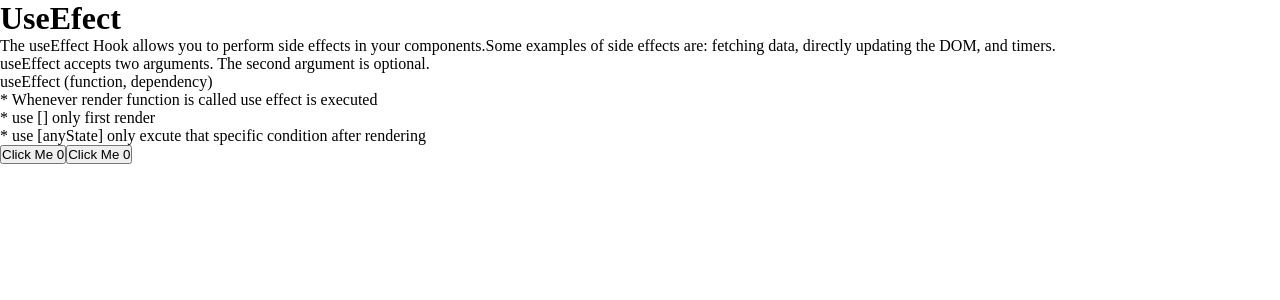
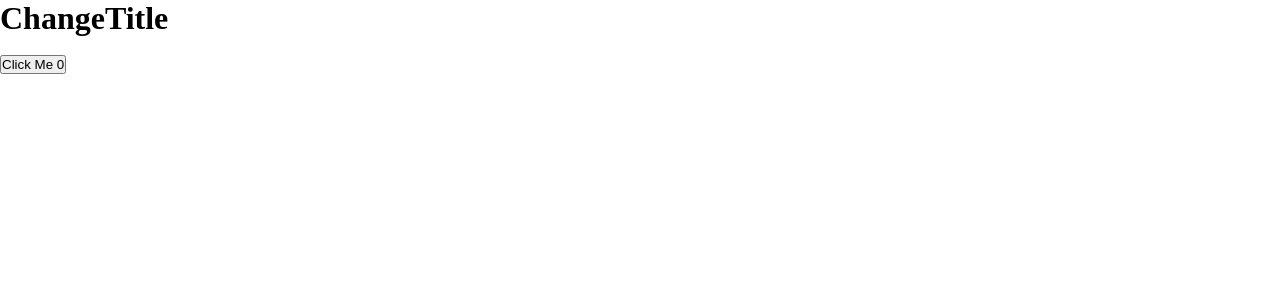
Before and after one commit to NurulIslam17/ReactJs, a React (Create React App) app: page / in a window 1280 px wide. Shown: the top 300 px of the page. Built offline with nearby package versions, Linux system fonts and the light colour scheme; the HTML template or start-up script is replaced by a standard one.

Commit message:
Change Title with click button

```diff
--- a/src/App.jsx
+++ b/src/App.jsx
@@ -1,9 +1,9 @@
 import React from "react";
-import UseEffect from './components/Hook/UseEfect';
+import ChangeTitle from './components/Hook/ChangeTitle';
 
 function App() {
   return (
-    <UseEffect/>
+    <ChangeTitle/>
   );
 }
 export default App;
--- /dev/null
+++ b/src/components/Hook/ChangeTitle.jsx
@@ -0,0 +1,18 @@
+import React, { useEffect, useState } from 'react'
+
+const ChangeTitle = () => {
+  const [num,setNum] = useState(0);
+  useEffect(()=>{
+    document.title=`You clicked me ${num} times`;
+  })
+
+  return (
+    <div>
+     <h1> ChangeTitle</h1>
+      <br/>
+      <button onClick={()=>{setNum(num+1)}}>Click Me {num}</button>
+    </div>
+  )
+}
+
+export default ChangeTitle;
```
Also changed, not shown: src/components/Hook/Component3.jsx (added, +9 -0 lines), src/components/Hook/UseContext .jsx (added, +11 -0 lines), src/components/Hook/Component1.jsx (added), src/components/Hook/Component2.jsx (added).
